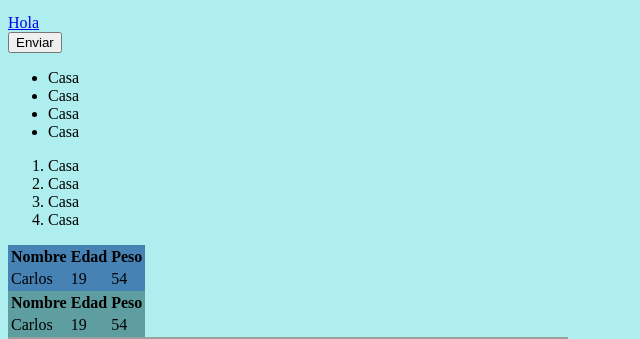
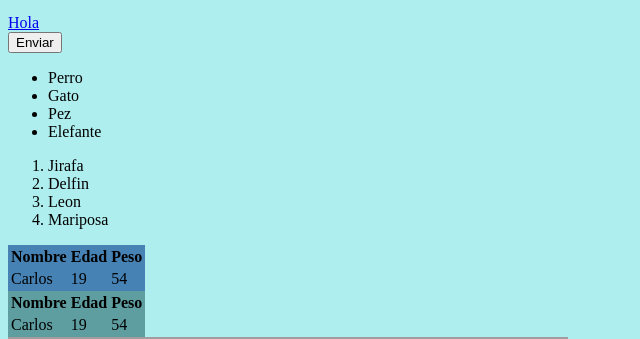
Before and after one commit to carum98/prueba1, a plain HTML site: page index.html in a window 1280 px wide. Shown: the part 134-473 px from the top of the page, 0-640 px from the left. Drawn offline with Linux system fonts and the light colour scheme; grey boxes are pictures that could not be loaded.

Commit message:
Se modifican listas de la pagina web

```diff
--- a/index.html
+++ b/index.html
@@ -22,17 +22,17 @@
     </section>
     <section>
         <ul>
-            <li>Casa</li>
-            <li>Casa</li>
-            <li>Casa</li>
-            <li>Casa</li>
+            <li>Perro</li>
+            <li>Gato</li>
+            <li>Pez</li>
+            <li>Elefante</li>
       </ul>
 
       <ol>
-            <li>Casa</li>
-            <li>Casa</li>
-            <li>Casa</li>
-            <li>Casa</li>
+            <li>Jirafa</li>
+            <li>Delfin</li>
+            <li>Leon</li>
+            <li>Mariposa</li>
       </ol>
     </section>
     <div>
```
